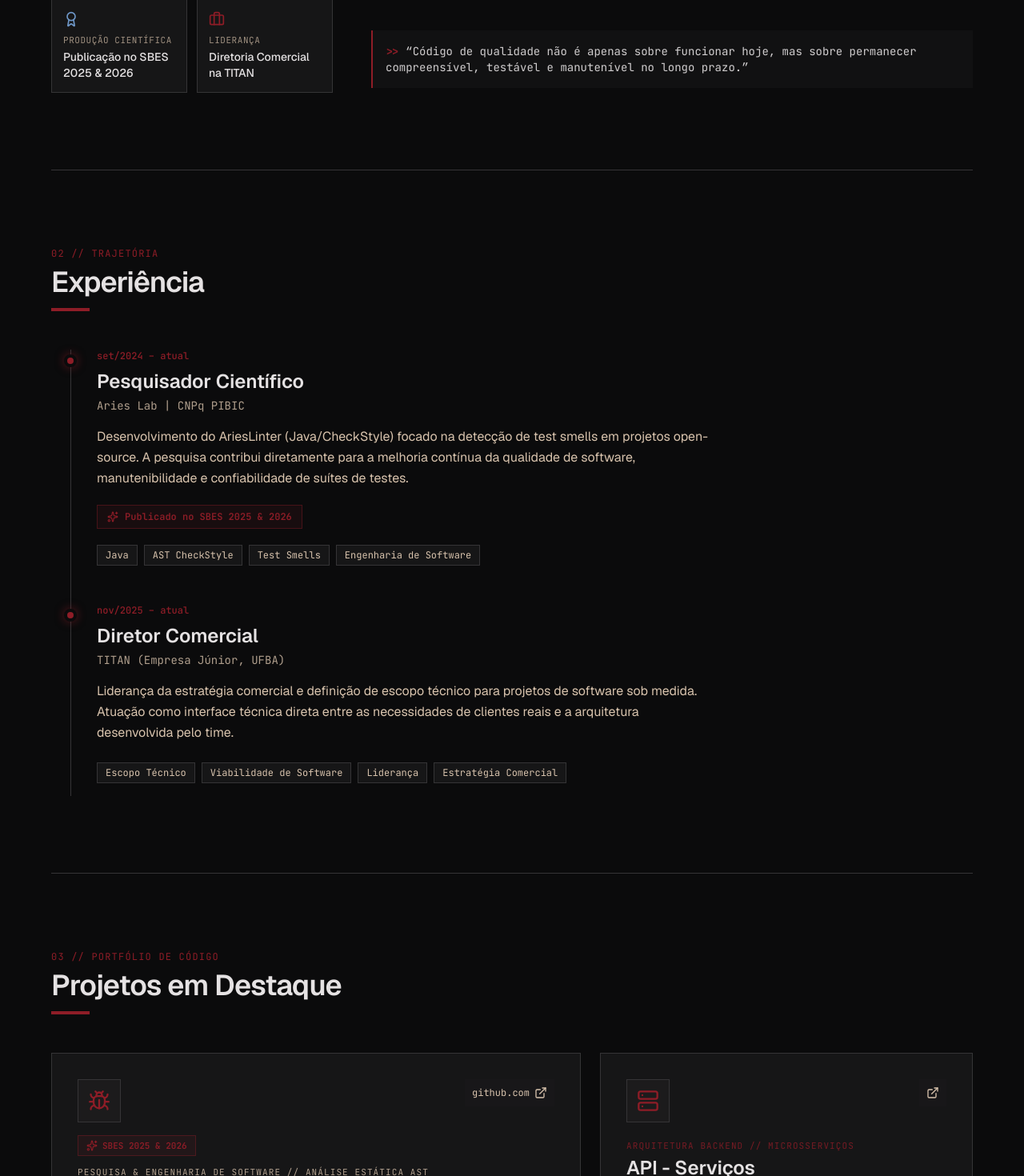
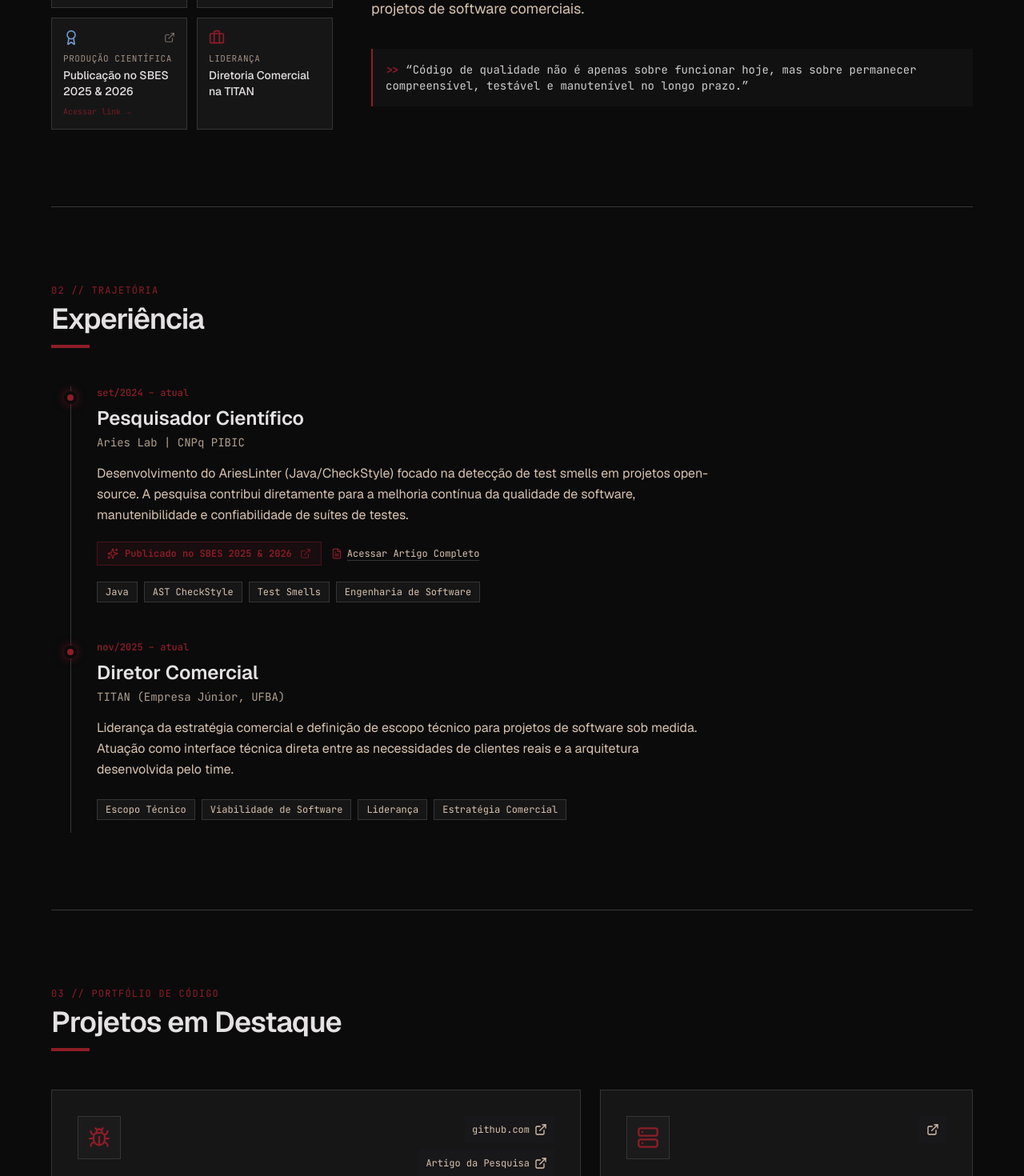
Before and after one commit to viRafael/site-portifolio, a Next.js app: page / in a window 1280 px wide. Shown: the part 1020-2490 px from the top of the page at 80% size. Built offline with nearby package versions, Linux system fonts and the light colour scheme.

Commit message:
fix: correcao do link de pesquisa e no terminal

```diff
--- a/src/components/About.tsx
+++ b/src/components/About.tsx
@@ -1,6 +1,6 @@
 "use client";
 
-import { GraduationCap, FlaskConical, Award, Briefcase } from "lucide-react";
+import { GraduationCap, FlaskConical, Award, Briefcase, ExternalLink } from "lucide-react";
 import { portfolioContent } from "@/data/portfolio";
 import { useLanguage } from "@/context/LanguageContext";
 
@@ -35,20 +35,49 @@ export function About() {
 
           {/* Mini Badges / Metrics */}
           <div className="grid grid-cols-2 gap-3 mt-6">
-            {t.about.highlights.map((item, index) => (
-              <div
-                key={index}
-                className="bg-surface border border-outline p-3.5 interactive-border"
-              >
-                <div className="mb-2">{iconMap[index]}</div>
-                <div className="text-[11px] font-mono text-on-surface-variant/70 uppercase tracking-wider">
-                  {item.label}
+            {t.about.highlights.map((item, index) => {
+              const cardContent = (
+                <>
+                  <div className="flex items-center justify-between mb-2">
+                    <div>{iconMap[index]}</div>
+                    {item.href && (
+                      <ExternalLink className="w-3.5 h-3.5 text-on-surface-variant/50 group-hover:text-primary transition-colors" />
+                    )}
+                  </div>
+                  <div className="text-[11px] font-mono text-on-surface-variant/70 uppercase tracking-wider">
+                    {item.label}
+                  </div>
+                  <div className="text-xs sm:text-sm font-medium text-on-background mt-0.5 group-hover:text-primary transition-colors">
+                    {item.value}
+                  </div>
+                  {item.href && (
+                    <div className="text-[10px] font-mono text-primary mt-2 flex items-center gap-1 opacity-80 group-hover:opacity-100 transition-opacity">
+                      <span>{language === "pt" ? "Acessar link" : "View link"}</span>
+                      <span>&rarr;</span>
+                    </div>
+                  )}
+                </>
+              );
+
+              return item.href ? (
+                <a
+                  key={index}
+                  href={item.href}
+                  target="_blank"
+                  rel="noopener noreferrer"
+                  className="bg-surface border border-outline p-3.5 interactive-border group hover:border-primary transition-colors block cursor-pointer"
+                >
+                  {cardContent}
+                </a>
+              ) : (
+                <div
+                  key={index}
+                  className="bg-surface border border-outline p-3.5 interactive-border"
+                >
+                  {cardContent}
                 </div>
-                <div className="text-xs sm:text-sm font-medium text-on-background mt-0.5">
-                  {item.value}
-                </div>
-              </div>
-            ))}
+              );
+            })}
           </div>
         </div>
 
--- a/src/components/Experience.tsx
+++ b/src/components/Experience.tsx
@@ -1,6 +1,6 @@
 "use client";
 
-import { Sparkles } from "lucide-react";
+import { Sparkles, ExternalLink, FileText } from "lucide-react";
 import { portfolioContent } from "@/data/portfolio";
 import { useLanguage } from "@/context/LanguageContext";
 
@@ -51,11 +51,42 @@ export function Experience() {
               {exp.description}
             </p>
 
-            {/* Publication Badge (if applicable) */}
+            {/* Publication Badge & Research Link */}
             {exp.badge && (
-              <div className="inline-flex items-center gap-2 border border-primary/40 px-3 py-1.5 font-mono text-xs text-primary bg-primary/10 mb-4">
-                <Sparkles className="w-3.5 h-3.5" />
-                <span className="font-semibold">{exp.badge}</span>
+              <div className="flex flex-wrap items-center gap-3 mb-4">
+                {exp.researchUrl ? (
+                  <a
+                    href={exp.researchUrl}
+                    target="_blank"
+                    rel="noopener noreferrer"
+                    aria-label={`${exp.badge} - ${language === "pt" ? "Acessar artigo" : "View paper"}`}
+                    className="inline-flex items-center gap-2 border border-primary/40 px-3 py-1.5 font-mono text-xs text-primary bg-primary/10 hover:bg-primary/20 hover:border-primary transition-all group/badge"
+                  >
+                    <Sparkles className="w-3.5 h-3.5" />
+                    <span className="font-semibold">{exp.badge}</span>
+                    <ExternalLink className="w-3.5 h-3.5 opacity-70 group-hover/badge:opacity-100 transition-opacity ml-0.5" />
+                  </a>
+                ) : (
+                  <div className="inline-flex items-center gap-2 border border-primary/40 px-3 py-1.5 font-mono text-xs text-primary bg-primary/10">
+                    <Sparkles className="w-3.5 h-3.5" />
+                    <span className="font-semibold">{exp.badge}</span>
+                  </div>
+                )}
+
+                {exp.researchUrl && (
+                  <a
+                    href={exp.researchUrl}
+                    target="_blank"
+                    rel="noopener noreferrer"
+                    className="font-mono text-xs text-on-surface-variant hover:text-primary transition-colors flex items-center gap-1.5 underline decoration-outline hover:decoration-primary underline-offset-4"
+                  >
+                    <FileText className="w-3.5 h-3.5 text-primary" />
+                    <span>
+                      {exp.researchLabel ||
+                        (language === "pt" ? "Acessar Artigo Completo" : "Read Research Paper")}
+                    </span>
+                  </a>
+                )}
               </div>
             )}
 
--- a/src/components/Projects.tsx
+++ b/src/components/Projects.tsx
@@ -45,6 +45,7 @@ export function Projects() {
                 <div className="p-3 bg-surface-variant border border-outline group-hover:border-primary/50 transition-colors">
                   {renderIcon(project1.icon)}
                 </div>
+                <div className="flex flex-col items-end gap-2">
                   <a
                     href={project1.githubUrl}
                     target="_blank"
@@ -55,14 +56,44 @@ export function Projects() {
                     <span className="hidden sm:inline">github.com</span>
                     <ExternalLink className="w-4 h-4" />
                   </a>
+
+                  {project1.researchUrl && (
+                    <a
+                      href={project1.researchUrl}
+                      target="_blank"
+                      rel="noopener noreferrer"
+                      aria-label={`${language === "pt" ? "Ver artigo de pesquisa" : "View research paper"} ${project1.title}`}
+                      className="text-on-surface-variant hover:text-primary transition-colors p-2 border border-transparent hover:border-outline bg-surface-variant/40 flex items-center gap-1.5 font-mono text-xs"
+                    >
+                      <span className="hidden sm:inline">
+                        {project1.researchLabel || t.projectsSection.viewResearch}
+                      </span>
+                      <ExternalLink className="w-4 h-4" />
+                    </a>
+                  )}
+                </div>
               </div>
 
               {/* Highlight Flag */}
               {project1.highlightBadge && (
+                project1.researchUrl ? (
+                  <a
+                    href={project1.researchUrl}
+                    target="_blank"
+                    rel="noopener noreferrer"
+                    aria-label={`${project1.highlightBadge} - ${language === "pt" ? "Ver artigo de pesquisa" : "View research paper"}`}
+                    className="inline-flex items-center gap-1.5 px-2.5 py-1 mb-3 text-[11px] font-mono font-semibold text-primary bg-primary/10 border border-primary/40 hover:bg-primary/20 hover:border-primary transition-colors group/flag"
+                  >
+                    <Sparkles className="w-3.5 h-3.5" />
+                    <span>{project1.highlightBadge}</span>
+                    <ExternalLink className="w-3 h-3 opacity-70 group-hover/flag:opacity-100 transition-opacity ml-0.5" />
+                  </a>
+                ) : (
                   <div className="inline-flex items-center gap-1.5 px-2.5 py-1 mb-3 text-[11px] font-mono font-semibold text-primary bg-primary/10 border border-primary/40">
                     <Sparkles className="w-3.5 h-3.5" />
                     <span>{project1.highlightBadge}</span>
                   </div>
+                )
               )}
 
               <div className="font-mono text-[11px] text-on-surface-variant/80 uppercase tracking-widest mb-1">
--- a/src/data/portfolio.ts
+++ b/src/data/portfolio.ts
@@ -9,6 +9,8 @@ export interface Project {
   tags: string[];
   githubUrl: string;
   demoUrl?: string;
+  researchUrl?: string;
+  researchLabel?: string;
   icon: "api" | "bug" | "building";
   featured: boolean;
   colSpanDesktop: "col-span-7" | "col-span-5" | "col-span-8" | "col-span-4" | "col-span-12";
@@ -22,7 +24,15 @@ export interface Experience {
   current: boolean;
   description: string;
   badge?: string;
+  researchUrl?: string;
+  researchLabel?: string;
   skills: string[];
+}
+
+export interface HighlightItem {
+  label: string;
+  value: string;
+  href?: string;
 }
 
 export interface SkillCategory {
@@ -48,6 +58,7 @@ export interface PortfolioContent {
     email: string;
     github: string;
     linkedin: string;
+    researchUrl: string;
     ctaProjects: string;
     ctaContact: string;
     resumes: {
@@ -69,7 +80,7 @@ export interface PortfolioContent {
     subtitle: string;
     paragraphs: string[];
     quote: string;
-    highlights: Array<{ label: string; value: string }>;
+    highlights: HighlightItem[];
   };
   experienceSection: {
     sectionTag: string;
@@ -80,6 +91,7 @@ export interface PortfolioContent {
     sectionTag: string;
     title: string;
     viewSource: string;
+    viewResearch: string;
     projects: Project[];
   };
   skillsSection: {
@@ -92,6 +104,7 @@ export interface PortfolioContent {
   footer: {
     builtWith: string;
     backToTop: string;
+    researchLabel: string;
   };
 }
 
@@ -114,6 +127,8 @@ export const portfolioContent: Record<Language, PortfolioContent> = {
       email: "contato@rafaelvieira.dev",
       github: "https://github.com/viRafael",
       linkedin: "https://linkedin.com/in/rafael-vieiraa",
+      researchUrl:
+        "https://drive.google.com/file/d/1SQ5c2_XlFVYEGTERW3FSlOD4qIpctqsD/view?usp=sharing",
       ctaProjects: "Ver projetos",
       ctaContact: "Entrar em contato",
       resumes: {
@@ -152,7 +167,8 @@ export const portfolioContent: Record<Language, PortfolioContent> = {
         ],
         "cat research.txt": [
           "Aries Lab (CNPq PIBIC) - Investigação de Test Smells e Análise Estática",
-          "Artigo aceito/publicado no SBES 2025 & 2026",
+          "Artigo aceito no CBSoft / SBES (Tools Session)",
+          "Artigo completo: https://drive.google.com/file/d/1SQ5c2_XlFVYEGTERW3FSlOD4qIpctqsD/view?usp=sharing",
         ],
         "help": [
           "Comandos disponíveis: cat current_interests.txt, whoami, cat research.txt, cat education.txt, clear",
@@ -172,8 +188,16 @@ export const portfolioContent: Record<Language, PortfolioContent> = {
       ],
       highlights: [
         { label: "Graduação", value: "Sistemas de Informação (UFBA)" },
-        { label: "Pesquisa", value: "Aries Lab (CNPq PIBIC)" },
-        { label: "Produção Científica", value: "Publicação no SBES 2025 & 2026" },
+        {
+          label: "Pesquisa",
+          value: "Aries Lab (CNPq PIBIC)",
+          href: "https://drive.google.com/file/d/1SQ5c2_XlFVYEGTERW3FSlOD4qIpctqsD/view?usp=sharing",
+        },
+        {
+          label: "Produção Científica",
+          value: "Publicação no SBES 2025 & 2026",
+          href: "https://drive.google.com/file/d/1SQ5c2_XlFVYEGTERW3FSlOD4qIpctqsD/view?usp=sharing",
+        },
         { label: "Liderança", value: "Diretoria Comercial na TITAN" },
       ],
     },
@@ -190,6 +214,9 @@ export const portfolioContent: Record<Language, PortfolioContent> = {
           description:
             "Desenvolvimento do AriesLinter (Java/CheckStyle) focado na detecção de test smells em projetos open-source. A pesquisa contribui diretamente para a melhoria contínua da qualidade de software, manutenibilidade e confiabilidade de suítes de testes.",
           badge: "Publicado no SBES 2025 & 2026",
+          researchUrl:
+            "https://drive.google.com/file/d/1SQ5c2_XlFVYEGTERW3FSlOD4qIpctqsD/view?usp=sharing",
+          researchLabel: "Acessar Artigo Completo",
           skills: ["Java", "AST CheckStyle", "Test Smells", "Engenharia de Software"],
         },
         {
@@ -208,6 +235,7 @@ export const portfolioContent: Record<Language, PortfolioContent> = {
       sectionTag: "03 // Portfólio de Código",
       title: "Projetos em Destaque",
       viewSource: "Acessar Código Fonte",
+      viewResearch: "Acessar Artigo / Pesquisa",
       projects: [
         {
           id: "arieslinter",
@@ -225,6 +253,9 @@ export const portfolioContent: Record<Language, PortfolioContent> = {
             "Open Source",
           ],
           githubUrl: "https://github.com/viRafael/arieslinter",
+          researchUrl:
+            "https://drive.google.com/file/d/1SQ5c2_XlFVYEGTERW3FSlOD4qIpctqsD/view?usp=sharing",
+          researchLabel: "Artigo da Pesquisa",
           icon: "bug",
           featured: true,
           colSpanDesktop: "col-span-7",
@@ -281,6 +312,7 @@ export const portfolioContent: Record<Language, PortfolioContent> = {
     footer: {
       builtWith: "Desenvolvido com precisão & Kinetic Syntax.",
       backToTop: "Voltar ao topo",
+      researchLabel: "Artigo / Pesquisa",
     },
   },
 
@@ -302,6 +334,8 @@ export const portfolioContent: Record<Language, PortfolioContent> = {
       email: "contato@rafaelvieira.dev",
       github: "https://github.com/viRafael",
       linkedin: "https://linkedin.com/in/rafael-vieiraa",
+      researchUrl:
+        "https://drive.google.com/file/d/1SQ5c2_XlFVYEGTERW3FSlOD4qIpctqsD/view?usp=sharing",
       ctaProjects: "View projects",
       ctaContact: "Get in touch",
       resumes: {
@@ -322,7 +356,7 @@ export const portfolioContent: Record<Language, PortfolioContent> = {
       path: "~$",
       interactiveLabel: "Interactive",
       shortcutsLabel: "Shortcuts:",
-      placeholder: "type 'help' or click shortcuts...",
+      placeholder: "type 'help' or click in shortcuts...",
       commands: {
         "cat current_interests.txt": [
           "> NestJS",
@@ -340,7 +374,8 @@ export const portfolioContent: Record<Language, PortfolioContent> = {
         ],
         "cat research.txt": [
           "Aries Lab (CNPq PIBIC) - Test Smells & AST Static Analysis Investigation",
-          "Paper accepted/published at SBES 2025 & 2026",
+          "Paper accepted at CBSoft / SBES (Tools Session)",
+          "Full paper: https://drive.google.com/file/d/1SQ5c2_XlFVYEGTERW3FSlOD4qIpctqsD/view?usp=sharing",
         ],
         "help": [
           "Available commands: cat current_interests.txt, whoami, cat research.txt, cat education.txt, clear",
@@ -360,8 +395,16 @@ export const portfolioContent: Record<Language, PortfolioContent> = {
       ],
       highlights: [
         { label: "Degree", value: "Information Systems (UFBA)" },
-        { label: "Research", value: "Aries Lab (CNPq PIBIC)" },
-        { label: "Scientific Output", value: "Publication at SBES 2025 & 2026" },
+        {
+          label: "Research",
+          value: "Aries Lab (CNPq PIBIC)",
+          href: "https://drive.google.com/file/d/1SQ5c2_XlFVYEGTERW3FSlOD4qIpctqsD/view?usp=sharing",
+        },
+        {
+          label: "Scientific Output",
+          value: "Publication at SBES 2025 & 2026",
+          href: "https://drive.google.com/file/d/1SQ5c2_XlFVYEGTERW3FSlOD4qIpctqsD/view?usp=sharing",
+        },
         { label: "Leadership", value: "Commercial Director at TITAN" },
       ],
     },
@@ -378,6 +421,9 @@ export const portfolioContent: Record<Language, PortfolioContent> = {
           description:
             "Development of AriesLinter (Java/CheckStyle) focused on automated detection of test smells in open-source projects. This research directly contributes to continuous software quality, maintainability, and test suite reliability.",
           badge: "Published at SBES 2025 & 2026",
+          researchUrl:
+            "https://drive.google.com/file/d/1SQ5c2_XlFVYEGTERW3FSlOD4qIpctqsD/view?usp=sharing",
+          researchLabel: "Read Research Paper",
           skills: ["Java", "AST CheckStyle", "Test Smells", "Software Engineering"],
         },
         {
@@ -396,6 +442,7 @@ export const portfolioContent: Record<Language, PortfolioContent> = {
       sectionTag: "03 // Code Portfolio",
       title: "Featured Projects",
       viewSource: "View Source Code",
+      viewResearch: "Read Paper / Research",
       projects: [
         {
           id: "arieslinter",
@@ -413,6 +460,9 @@ export const portfolioContent: Record<Language, PortfolioContent> = {
             "Open Source",
           ],
           githubUrl: "https://github.com/viRafael/arieslinter",
+          researchUrl:
+            "https://drive.google.com/file/d/1SQ5c2_XlFVYEGTERW3FSlOD4qIpctqsD/view?usp=sharing",
+          researchLabel: "Research Paper",
           icon: "bug",
           featured: true,
           colSpanDesktop: "col-span-7",
@@ -469,6 +519,7 @@ export const portfolioContent: Record<Language, PortfolioContent> = {
     footer: {
       builtWith: "Built with precision & Kinetic Syntax.",
       backToTop: "Back to top",
+      researchLabel: "Research Paper",
     },
   },
 };
```
Also changed, not shown: src/components/Footer.tsx (+9 -0 lines), src/components/Hero.tsx (+6 -5 lines), src/components/Terminal.tsx (+33 -9 lines). Lines whose indentation alone changed are shown as unchanged.
